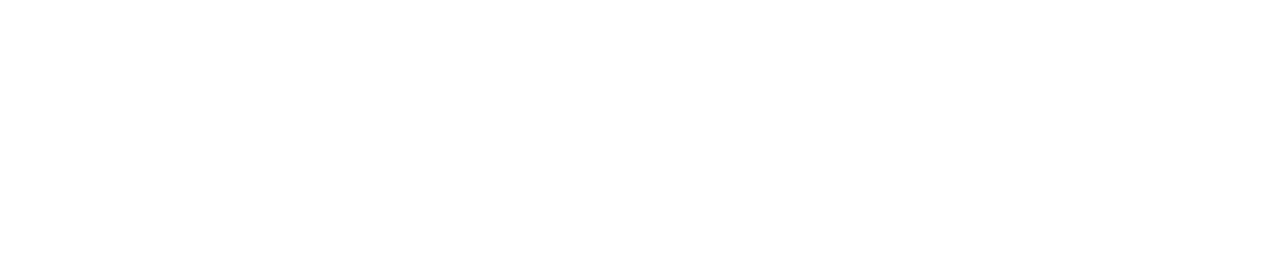
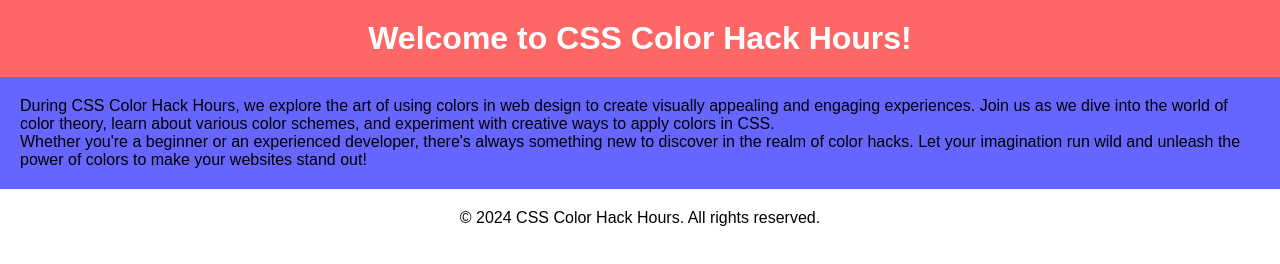
Before and after one commit to techupth/css-colors-fe-1-group-4, a website: page index.html in a window 1280 px wide. Drawn offline with Linux system fonts and the light colour scheme.

Commit message:
tum's work

```diff
--- a/index.html
+++ b/index.html
@@ -10,7 +10,18 @@
 </head>
 
 <body>
-  <!-- Start coding here -->
+  <header>
+    <h1>Welcome to CSS Color Hack Hours!</h1>
+  </header>
+
+  <main>
+    <p>During CSS Color Hack Hours, we explore the art of using colors in web design to create visually appealing and engaging experiences. Join us as we dive into the world of color theory, learn about various color schemes, and experiment with creative ways to apply colors in CSS.</p>
+    <p>Whether you're a beginner or an experienced developer, there's always something new to discover in the realm of color hacks. Let your imagination run wild and unleash the power of colors to make your websites stand out!</p>
+  </main>
+
+  <footer>
+    <p>© 2024 CSS Color Hack Hours. All rights reserved.</p>
+  </footer>
 </body>
 
 </html>
--- a/style.css
+++ b/style.css
@@ -1 +1,33 @@
 /* Start coding here */
+* {
+    margin: 0;
+    padding: 0;
+    box-sizing: border-box;
+  }
+
+  /* Body styles */
+  body {
+    font-family: Arial, sans-serif;
+  }
+
+  /* Header styles */
+  header {
+    background-color: hsl(0, 100%, 70%); /* Color 1: Reddish */
+    color: white;
+    padding: 20px;
+    text-align: center;
+  }
+
+  /* Main content styles */
+  main {
+    background-color: hsl(240, 100%, 70%); /* Color 2: Bluish */
+    padding: 20px;
+  }
+
+  /* Footer styles */
+  footer {
+    background-color: hsla(0, 50%, 100%, 0.5); /* Color 3: White with 50% opacity */
+    color: black; /* Adjust text color as needed */
+    padding: 20px;
+    text-align: center;
+  }
```
